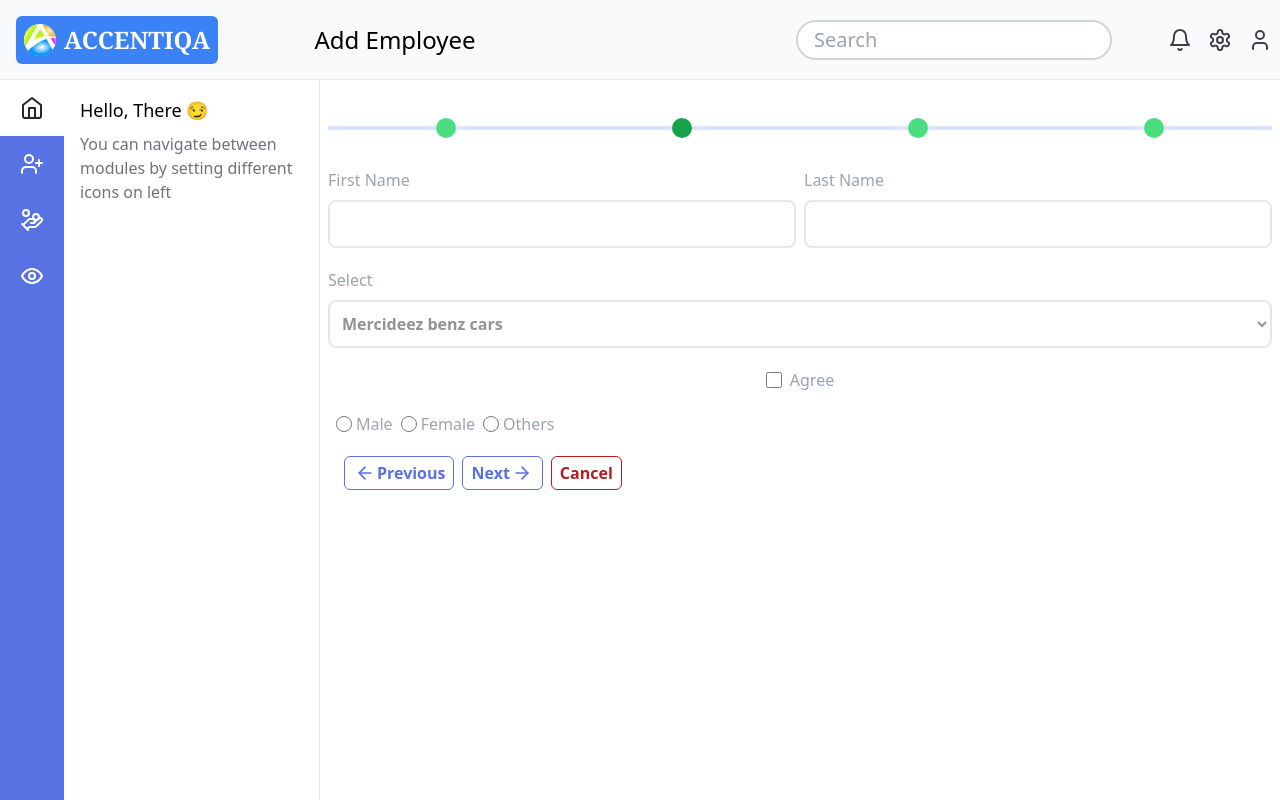
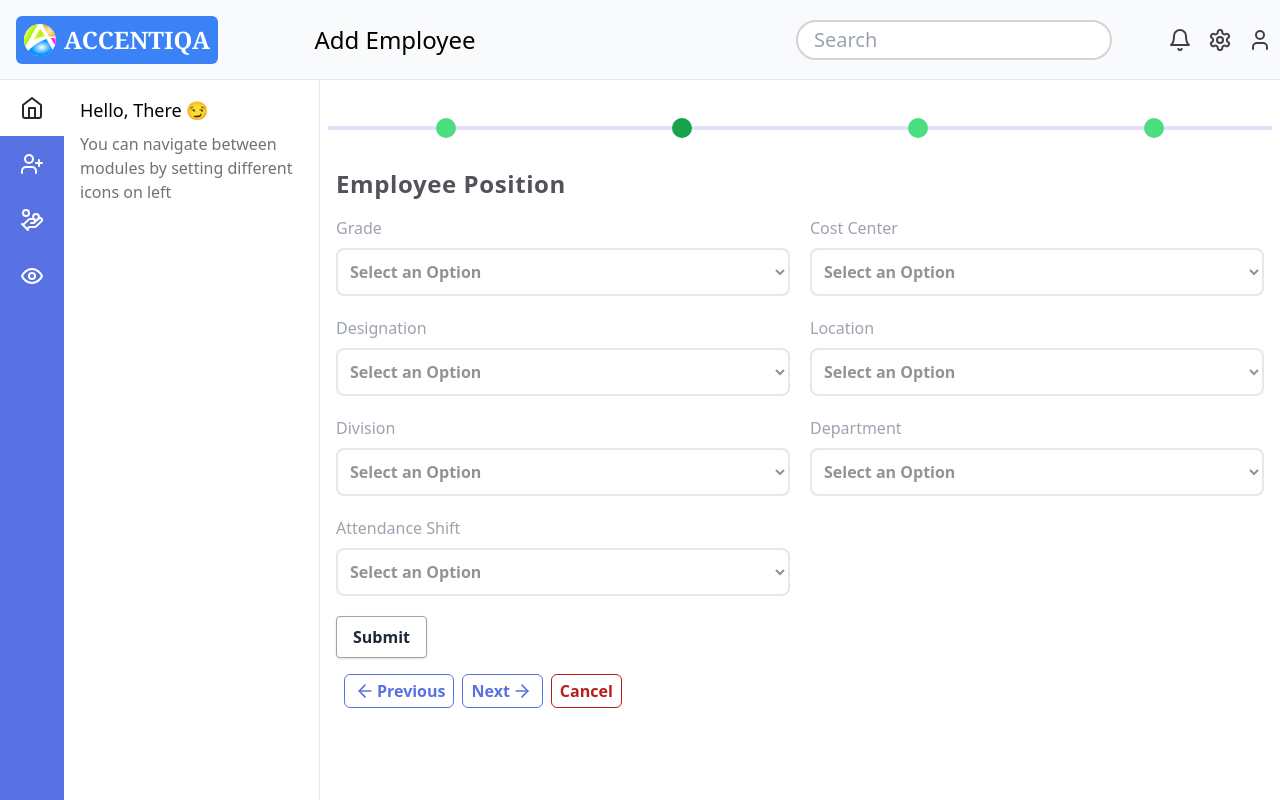
Before and after one commit to ompateldeveloper/Accentiqa-hrnext, a React (Vite) app: page /dashboard in a window 1280 px wide. Both pictures are taken after a click on the button 682 px from the left and 128 px from the top of the page. Built offline with nearby package versions, Linux system fonts and the light colour scheme.

Commit message:
Forms Updated

```diff
--- a/src/components/ui/FormElements.jsx
+++ b/src/components/ui/FormElements.jsx
@@ -21,7 +21,6 @@ export function Input(props){
         </div>
     )
 }
-
 
 export function Select(props){
     const selectId = props.id || uuidv4();
--- a/src/hooks/useFormValidation.jsx
+++ b/src/hooks/useFormValidation.jsx
@@ -6,14 +6,11 @@ export const useFormValidation = (initialState, validate) => {
 
   const changeHandle = (e) => {
     const { name, value, checked } = e.target;
-
     if (e.target.type === "checkbox") {
       setFormData({
         ...formData,
         allow: e.target.checked,
       });
-      console.log(checked);
-      // setAllowed(checked)
     } else {
       setFormData({
         ...formData,
--- a/src/pages/AddEmployee/EmployeeDetails.jsx
+++ b/src/pages/AddEmployee/EmployeeDetails.jsx
@@ -251,7 +251,7 @@ const EmployeeDetails = () => {
             error={errors.aadharNo}
           />
           <FormElements.Input
-            label="EMERGENCY CONTACT NAME"
+            label="Emergency Contact Name"
             type="text"
             name="emergencyName"
             value={formData.emergencyName}
--- a/src/pages/AddEmployee/Employeeposition.jsx
+++ b/src/pages/AddEmployee/Employeeposition.jsx
@@ -1,75 +1,151 @@
-import React from 'react'
-import edit from "../assets/edit.png"
+import React, { useState } from "react";
+import * as FormElements from "../../components/ui/FormElements";
+import { useFormValidation } from "../../hooks/useFormValidation";
+export default function Employeeposition() {
+  const initialState = {
+    grade: "",
+    costCenter: "",
+    designation: "",
+    location: "",
+    division: "",
+    department: "",
+    shift: "",
+  };
+  const validate = (values) => {
+    const errors = {};
+    if (!values.grade.trim()) {
+      errors.grade = "Please select an option";
+    }
+    if (!values.costCenter.trim()) {
+      errors.costCenter = "Please select an option";
+    }
+    if (!values.designation.trim()) {
+      errors.designation = "Please select an option";
+    }
+    if (!values.location.trim()) {
+      errors.location = "Please select an option";
+    }
+    if (!values.division.trim()) {
+      errors.division = "Please select an option";
+    }
+    if (!values.department.trim()) {
+      errors.department = "Please select an option";
+    }
+    if (!values.shift.trim()) {
+      errors.shift = "Please select an option";
+    }
+    return errors;
+  };
+  const { formData, errors, changeHandle, handleSubmit } = useFormValidation(
+    initialState,
+    validate
+  );
 
-const Employeeposition = () => {
   return (
-    <div>
-        <h1 className='text-xl font-semibold ml-10 mt-5 '>Step 2: Employee Position</h1>
-        <div className='flex flex-col gap-3  mt-10 ml-32'>
-
-            <div className='flex' >
-            <label className='text-[#282828] font-semibold '>Grade</label><select className='border-zinc-500 hover:border-[#5872E3] border-2 rounded-sm ml-[136px] w-56'>
-                <option value="" disable="true" hidden>Select Grade</option>
-                </select><img className='w-4 h-4 ml-2 mt-1 cursor-pointer' src={edit} alt="edit"/>
-
-            </div>
-            <div className='flex' >
-            <label className=' font-semibold '>Cost Center</label><select className='border-zinc-500 hover:border-[#5872E3] border-2 rounded-sm ml-[96px] w-56'>
-                <option value="" disable="true"  hidden>Select Cost Center</option></select>
-                <img className='w-4 h-4 ml-2 mt-1 cursor-pointer' src={edit} alt="edit"/>
-            </div>
-            <div className='flex'>
-            <label className=' font-semibold' id="required">Designation</label><select
-            className='border-zinc-500 hover:border-[#5872E3] border-2 rounded-sm w-56 ml-[93px] '>
-                <option value="" disable="true"  hidden>Select Designation</option></select>
-                <img className='w-4 h-4 ml-2 mt-1 cursor-pointer' src={edit} alt="edit"/>
-            </div>
-            <div className='flex'>
-            <label className=' font-semibold' id="required">Location</label><select className=' border-zinc-500 hover:border-[#5872E3] border-2 rounded-sm ml-[118px] w-56'>
-                <option value="" disable="true"  hidden>Select Location</option></select>
-                <img className='w-4 h-4 ml-2 mt-1 cursor-pointer' src={edit} alt="edit"/>
-            </div>
-            <div className='flex '>
-            <label className=' font-semibold' id="required">Division</label><select className='border-zinc-500 hover:border-[#5872E3] border-2 rounded-sm ml-[122px] w-56'>
-                <option value="" disable="true"  hidden>Select Division</option></select>
-                <img className='w-4 h-4 ml-2 mt-1 cursor-pointer' src={edit} alt="edit"/>
-            </div>
-            <div className='flex'>
-            <label className=' font-semibold '>Department</label><select className='border-zinc-500 hover:border-[#5872E3] border-2 rounded-sm ml-[92px] w-56'>
-                <option value="" disable="true"  hidden>Select Department</option></select>
-                <img className='w-4 h-4 ml-2 mt-1 cursor-pointer' src={edit} alt="edit"/>
-            </div>
-            <div className='flex'>
-            <label className=' font-semibold '>Attendance Shift</label><select className='border-zinc-500 hover:border-[#5872E3] border-2 rounded-sm ml-[59px] w-56'>
-                <option value="" disable="true"  hidden>Select Attendance Shift</option></select>
-                <img className='w-4 h-4 ml-2 mt-1 cursor-pointer' src={edit} alt="edit"/>
-            </div>
-            <div className='flex'>
-            <label className=' font-semibold '>Project</label><select className='border-zinc-500 hover:border-[#5872E3] border-2 rounded-sm ml-[129px] w-56'>
-                <option value="" disable="true"  hidden>Select Project</option>
-                <option value="null">Null</option>
-
-                </select>
-                <img className='w-4 h-4 ml-2 mt-1 cursor-pointer' src={edit} alt="edit"/>
-            </div>
-            <div className='flex'>
-            <label className=' font-semibold '>Project Allocation Date</label><input type="date" className='border-zinc-500 hover:border-[#5872E3] border-2 rounded-sm ml-[13px] w-56' placeholder='Project' />
-
-                <img className='w-4 h-4 ml-2 mt-1 cursor-pointer' src={edit} alt="edit"/>
-            </div>
-            <div className='flex'>
-            <label className=' font-semibold '>Attendance Shift</label><select className='border-zinc-500 hover:border-[#5872E3] border-2 rounded-sm ml-[59px] w-56'>
-                <option value="" disable="true"  hidden>Select Attendance Shift</option></select>
-                <img className='w-4 h-4 ml-2 mt-1 cursor-pointer' src={edit} alt="edit"/>
-            </div>
+    <div className="container mx-auto px-2 employee-details">
+      <p className="block tracking-wide text-zinc-600 text-2xl font-bold mr-2 mb-4">
+        Employee Position
+      </p>
+      <form className="employee-form" onSubmit={handleSubmit}>
+        <div className="grid grid-cols-2 md:grid-cols-1 gap-5 ">
+          <FormElements.Select
+            label="Grade"
+            optionsArray={[
+              { value: "", title: "Select an Option" },
+              { value: "audi", title: "Audi cars" },
+              { value: "merc", title: "Mercideez benz cars" },
+            ]}
+            name="grade"
+            value={formData.grade}
+            onChange={changeHandle}
+            error={errors.grade}
+          />
+          <FormElements.Select
+            label="Cost Center"
+            optionsArray={[
+              { value: "", title: "Select an Option" },
+              { value: "audi", title: "Audi cars" },
+              { value: "merc", title: "Mercideez benz cars" },
+            ]}
+            name="costCenter"
+            value={formData.costCenter}
+            onChange={changeHandle}
+            error={errors.costCenter}
+          />
         </div>
-        <div className='flex gap-1 mt-10 ml-10'>
-        <button className="bg-white hover:bg-gray-100 text-gray-800 font-semibold py-1 px-2 border border-gray-400 rounded shadow ">Previous</button>
-        <button type='submit' className="bg-transparent hover:bg-blue-500 text-blue-700 font-semibold hover:text-white py-1 px-2 border border-blue-500 hover:border-transparent rounded  ">Next</button>
-        <button className="bg-transparent hover:bg-red-500 text-red-700 font-semibold hover:text-white py-1 px-2 border border-red-500 hover:border-transparent rounded">Cancel</button>
+        <div className="grid grid-cols-2 md:grid-cols-1 gap-5 ">
+          <FormElements.Select
+            label="Designation"
+            optionsArray={[
+              { value: "", title: "Select an Option" },
+              { value: "audi", title: "Audi cars" },
+              { value: "merc", title: "Mercideez benz cars" },
+            ]}
+            name="designation"
+            value={formData.designation}
+            onChange={changeHandle}
+            error={errors.designation}
+          />
+          <FormElements.Select
+            label="Location"
+            optionsArray={[
+              { value: "", title: "Select an Option" },
+              { value: "audi", title: "Audi cars" },
+              { value: "merc", title: "Mercideez benz cars" },
+            ]}
+            name="location"
+            value={formData.location}
+            onChange={changeHandle}
+            error={errors.location}
+          />
         </div>
+        <div className="grid grid-cols-2 md:grid-cols-1 gap-5 ">
+          <FormElements.Select
+            label="Division"
+            optionsArray={[
+              { value: "", title: "Select an Option" },
+              { value: "audi", title: "Audi cars" },
+              { value: "merc", title: "Mercideez benz cars" },
+            ]}
+            name="division"
+            value={formData.division}
+            onChange={changeHandle}
+            error={errors.division}
+          />
+          <FormElements.Select
+            label="Department"
+            optionsArray={[
+              { value: "", title: "Select an Option" },
+              { value: "audi", title: "Audi cars" },
+              { value: "merc", title: "Mercideez benz cars" },
+            ]}
+            name="department"
+            value={formData.department}
+            onChange={changeHandle}
+            error={errors.department}
+          />
+        </div>
+        <div className="grid grid-cols-2 md:grid-cols-1 gap-5 ">
+          <FormElements.Select
+            label="Attendance Shift"
+            optionsArray={[
+              { value: "", title: "Select an Option" },
+              { value: "audi", title: "Audi cars" },
+              { value: "merc", title: "Mercideez benz cars" },
+            ]}
+            name="shift"
+            value={formData.shift}
+            onChange={changeHandle}
+            error={errors.shift}
+          />
+        </div>
+        <button
+          type="submit"
+          className="bg-white hover:bg-gray-100 text-gray-800 font-semibold py-2 px-4 border border-gray-400 rounded shadow mr-4"
+        >
+          Submit
+        </button>
+      </form>
     </div>
-  )
+  );
 }
-
-export default Employeeposition
--- a/src/pages/AddEmployee/Index.jsx
+++ b/src/pages/AddEmployee/Index.jsx
@@ -4,6 +4,9 @@ import { ArrowLeft, ArrowRight, Check } from 'lucide-react';
 import EmployeeDetails from './EmployeeDetails';
 import Button from '../../components/ui/Button';
 import * as FormElements from '../../components/ui/FormElements';
+import Statutoryinfo from './Statutoryinfo';
+import Payment from './Payment';
+import Employeeposition from './Employeeposition';
 
 export default function AddEmployee() {
     const [tabs, setTabs] = useState(0);
@@ -41,31 +44,13 @@ export default function AddEmployee() {
                     <EmployeeDetails />
                 </TabsContent>
                 <TabsContent tab={tabs} tabIndex={1}>
-                    <div className="grid grid-cols-2 gap-2">
-
-                        <FormElements.Input label='First Name' type='' />
-                        <FormElements.Input label='Last Name' type='' />
-                    </div>
-                    <FormElements.Select label='Select' selected={'merc'} optionsArray={[
-                        { value: 'audi', title: 'Audi cars' },
-                        { value: 'merc', title: 'Mercideez benz cars' },
-                    ]} />
-
-                    <FormElements.Checkbox label='Agree' />
-                    <FormElements.RadioGroup className='flex items-center gap-2'>
-                        <FormElements.Radio name='gender' value='male' label='Male' />
-                        <FormElements.Radio name='gender' value='female' label='Female' />
-                        <FormElements.Radio name='gender' value='others' label='Others' />
-                    </FormElements.RadioGroup>
-
-
-
+                    <Employeeposition/>
                 </TabsContent>
                 <TabsContent tab={tabs} tabIndex={2}>
-
+                    <Statutoryinfo/>
                 </TabsContent>
                 <TabsContent tab={tabs} tabIndex={3}>
-
+                    <Payment/>
                 </TabsContent>
             </div>
             <div className="page-nav flex items-center  gap-2 m-4">
--- a/src/pages/AddEmployee/Payment.jsx
+++ b/src/pages/AddEmployee/Payment.jsx
@@ -1,26 +1,56 @@
-import React from 'react'
-
-const Payment = () => {
+import React from "react";
+import * as FormElements from "../../components/ui/FormElements";
+import { useFormValidation } from "../../hooks/useFormValidation";
+export default function Payment() {
+  const initialState = {
+    paymentType: "",
+  };
+  const validate = (values) => {
+    const errors = {};
+    if (!values.paymentType.trim()) {
+      errors.paymentType = "Please select an option";
+    }
+    return errors;
+  };
+  const { formData, errors, changeHandle, handleSubmit } = useFormValidation(
+    initialState,
+    validate
+  );
   return (
     <div>
-        <h1 className='text-xl font-bold ml-10 mt-5  '>Step 4: Payment Mode</h1>
-        <div className='flex flex-col  gap-3 mt-10 ml-32'>
+      <p className="block tracking-wide text-zinc-600 text-2xl font-bold mr-2 mb-4">
+        Payment Mode
+      </p>
+      <form className="employee-form" onSubmit={handleSubmit}>
+        <div className="grid grid-cols-2 md:grid-cols-1 gap-5 ">
+          <FormElements.Select
+            label="Payment Type"
+            optionsArray={[
+              { value: "", title: "Select an Option" },
+              { value: "audi", title: "Audi cars" },
+              { value: "merc", title: "Mercideez benz cars" },
+            ]}
+            name="paymentType"
+            value={formData.paymentType}
+            onChange={changeHandle}
+            error={errors.paymentType}
+          />
+        </div>
+        <button
+          type="submit"
+          className="bg-white hover:bg-gray-100 text-gray-800 font-semibold py-2 px-4 border border-gray-400 rounded shadow mr-4"
+        >
+          Submit
+        </button>
+      </form>
+      {/* <div className='flex flex-col  gap-3 mt-10 ml-32'>
 
             <div className='flex' >
             <label className=' font-semibold '>Payment Type</label><select className='border-zinc-500 hover:border-[#5872E3] border-2 rounded-sm ml-[70px] w-56'>
                 <option value="" disable="true" hidden>Select Payment Type</option>
                 </select>
             </div>
-        </div>
-            <div className='flex gap-1 mt-10 ml-10'>
-            <button className="bg-white hover:bg-gray-100 text-gray-800 font-semibold py-1 px-2 border border-gray-400 rounded shadow ">Previous</button>
-        <button className="bg-transparent hover:bg-blue-500 text-blue-700 font-semibold hover:text-white py-1 px-2 border border-blue-500 hover:border-transparent rounded  ">Next</button>
-        <button className="bg-transparent hover:bg-green-500 text-green-700 font-semibold hover:text-white py-1 px-2 border border-green-500 hover:border-transparent rounded">Finish</button>
-        <button className="bg-transparent hover:bg-red-500 text-red-700 font-semibold hover:text-white py-1 px-2 border border-red-500 hover:border-transparent rounded">Cancel</button>
-
-        </div>
+        </div> */}
     </div>
-  )
+  );
 }
-
-export default Payment
--- a/src/pages/AddEmployee/Statutoryinfo.jsx
+++ b/src/pages/AddEmployee/Statutoryinfo.jsx
@@ -1,54 +1,79 @@
-import React, { useState } from 'react'
-
-const Statutoryinfo = () => {
-
-    const [data,setData]=useState({
-        pan:" ",aadhar:" ",passport:" "
-    });
-    const [error,setError]=useState({});
-
-    let name,value;
-    const handleInput =(e)=>{
-        name = e.target.name;
-        value = e.target.value;
-        setData({...data,[name]:value});
+import React, { useState } from "react";
+import * as FormElements from "../../components/ui/FormElements";
+import { useFormValidation } from "../../hooks/useFormValidation";
+export default function Statutoryinfo() {
+  const initialState = {
+    panNo: "",
+    aadharNo: "",
+    passportNo: "",
+  };
+  const validate = (values) => {
+    const errors = {};
+    // PAN card number validation
+    if (!values.panNo.trim()) {
+      errors.panNo = "PAN card number is required";
+    } else if (!/^[A-Z]{5}[0-9]{4}[A-Z]$/.test(values.panNo)) {
+      errors.panNo = "Invalid PAN card number";
     }
-
-
-
-    const handleSubmit = (e) => {
-      e.preventDefault();
-     setError(Validation(data));
-  }
-
-
-
+    // validation For aadharNo
+    if (!values.aadharNo.trim()) {
+      errors.aadharNo = "Aadhar number is required";
+    } else if (!/^\d{12}$/.test(values.aadharNo)) {
+      errors.aadharNo = "Invalid Aadhar number";
+    }
+    // Passport number validation
+    if (!values.passportNo.trim()) {
+      errors.passportNo = "Passport number is required";
+    } else if (!/^[a-zA-Z0-9]{6,15}$/.test(values.passportNo)) {
+      errors.passportNo = "Invalid passport number";
+    }
+    return errors;
+  };
+  const { formData, errors, changeHandle, handleSubmit } = useFormValidation(
+    initialState,
+    validate
+  );
   return (
     <div>
-        <h1 className='text-xl font-bold ml-10 mt-5  '>Step 3: Statutory Info</h1>
-        <div className='flex flex-col gap-3  mt-10 ml-32'>
-
-            <div className='flex' >
-            <label className=' font-semibold ' id="required">PAN Number</label><input className='border-zinc-500 hover:border-[#5872E3] border-2 rounded-sm ml-[61px] pl-1 w-56' onChange={handleInput} type="text"  name='pan' placeholder='Enter PAN Number' />
-
-            </div>
-            <p> PAN is not valid</p>
-            {error.pan && <span className=' text-black'>{error.pan}</span>}
-            <div className='flex' >
-            <label className=' font-semibold required ' id="required">Aadhar Number</label><input className='border-zinc-500 hover:border-[#5872E3] border-2 rounded-sm ml-[40px] pl-1 w-56' name="aadhar" onChange={handleInput}  type="text" placeholder='Enter Aadhar Number' />
-            </div>
-
-            <div className='flex' >
-            <label className=' font-semibold '>Passport Number</label><input className='border-zinc-500 hover:border-[#5872E3] border-2 rounded-sm ml-[30px] pl-1 w-56' type="text" name="passport" onChange={handleInput} placeholder='Enter Passport Number' />
-            </div>
+      <p className="block tracking-wide text-zinc-600 text-2xl font-bold mr-2 mb-4">
+        Statutory Info
+      </p>
+      <form className="employee-form" onSubmit={handleSubmit}>
+        <div className="grid grid-cols-2 md:grid-cols-1 gap-5 ">
+          <FormElements.Input
+            label="PAN Number"
+            type="text"
+            name="panNo"
+            value={formData.panNo}
+            onChange={changeHandle}
+            error={errors.panNo}
+          />
+          <FormElements.Input
+            label="Aadhar Number"
+            type="text"
+            name="aadharNo"
+            value={formData.aadharNo}
+            onChange={changeHandle}
+            error={errors.aadharNo}
+          />
         </div>
-        <div className='flex gap-1 mt-10 ml-10'>
-        <button className="bg-white hover:bg-gray-100 text-gray-800 font-semibold py-1 px-2 border border-gray-400 rounded shadow ">Previous</button>
-        <button className="bg-transparent hover:bg-blue-500 text-blue-700 font-semibold hover:text-white py-1 px-2 border border-blue-500 hover:border-transparent rounded  " onClick={handleSubmit}>Next</button>
-        <button className="bg-transparent hover:bg-red-500 text-red-700 font-semibold hover:text-white py-1 px-2 border border-red-500 hover:border-transparent rounded">Cancel</button>
-       </div>
+        <div className="grid grid-cols-2 md:grid-cols-1 gap-5 ">
+          <FormElements.Input
+            label="Passport Number"
+            type="text"
+            name="passportNo"
+            value={formData.passportNo}
+            onChange={changeHandle}
+            error={errors.passportNo}
+          />
+        </div>
+        <button
+          type="submit"
+          className="bg-white hover:bg-gray-100 text-gray-800 font-semibold py-2 px-4 border border-gray-400 rounded shadow mr-4"
+        >
+          Submit
+        </button>
+      </form>
     </div>
-  )
+  );
 }
-
-export default Statutoryinfo
```
